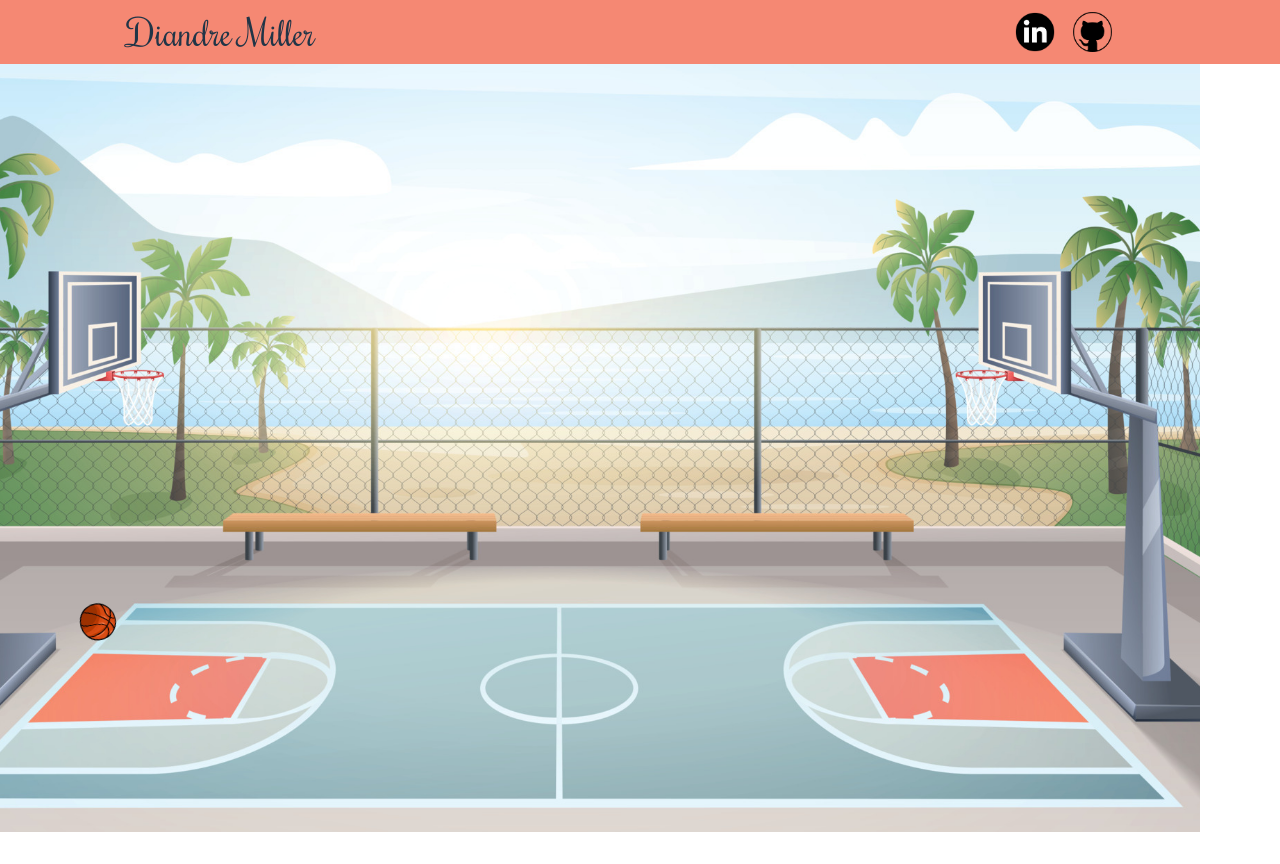
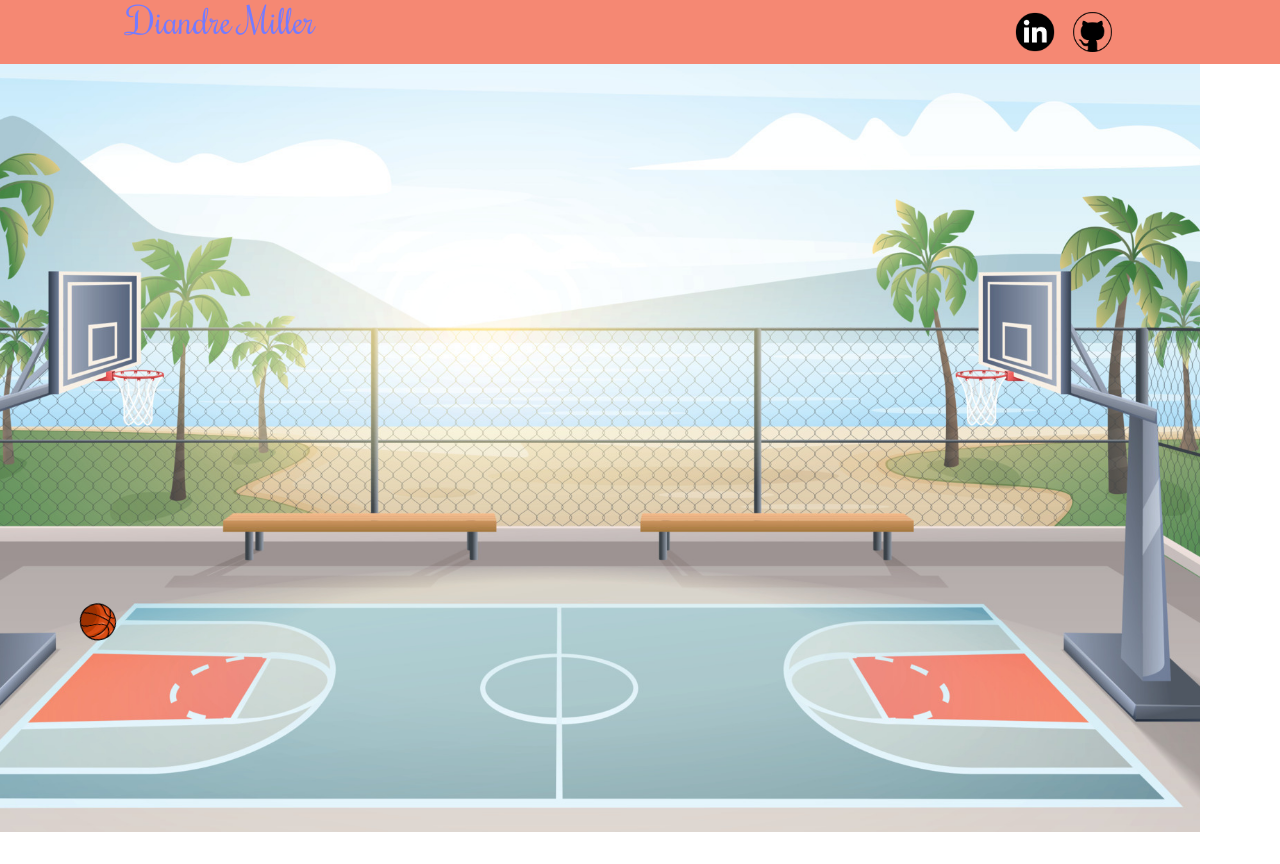
Before and after one commit to DiandreMiller/resume, a React (Vite) app: page / in a window 1280 px wide. Built offline with nearby package versions, Linux system fonts and the light colour scheme.

Commit message:
functionality: added clickable header to navbar

```diff
--- a/src/Components/Navbar.tsx
+++ b/src/Components/Navbar.tsx
@@ -12,7 +12,8 @@ const Navbar = () => {
     return (
         <div>
             <nav className="w-full h-16 fixed top-0 left-0 z-10 flex" style={{ background: 'rgb(245,136,115)', transform: 'translateY(0px)' }} >
-                <h2 className="lg:text-4xl start ml-32 flex items-center rochester">Diandre Miller</h2>
+
+                <Link to='/'><h2 className="lg:text-4xl start ml-32 flex items-center rochester">Diandre Miller</h2></Link>
                 <div className="ml-auto flex items-center space-x-4 mr-10">
                 <Link to='https://www.linkedin.com/in/diandre-miller/' target="blank"><img className="h-11" style={{ transform: 'translateX(-128px)'}} src={linkedIn} /></Link>
                 <Link to='https://github.com/DiandreMiller' target="blank"><img className="h-10" style={{ transform: 'translateX(-128px)'}} src={gitHub} /></Link>
```
